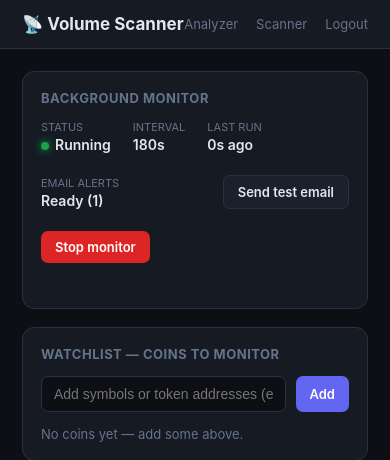
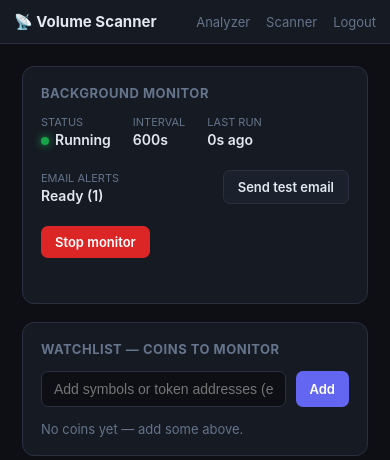
Before and after one commit to behzad1k/crypto1k, a Flask app: page /scanner in a window 390 px wide. Shown: the top 460 px of the page. Run offline with Flask 3, Linux system fonts and the light colour scheme; the visitor is signed in with stand-in values (Sample User, id 1); data comes from the database, SQL or seed files in the repository; data that the repository does not hold is empty.

Commit message:
start/stop button bug + header

```diff
--- a/scanner.py
+++ b/scanner.py
@@ -309,9 +309,17 @@ def scan_symbols(symbols: list) -> list:
                             'score': 0, 'is_alert': False, 'passes_filters': False})
         time.sleep(MONITOR['per_request_pause'])
     results.sort(key=lambda r: r.get('score', 0), reverse=True)
-    # Remember the most recent scan (manual or automated) for the live view
-    _last_run['at'] = datetime.now(timezone.utc).isoformat()
-    _last_run['results'] = results
+    # Persist the most recent scan (manual or automated) to shared state so the
+    # live view is consistent across all workers. The monitor loop overwrites
+    # this with a richer summary (alert/email counts) right after.
+    try:
+        db.set_monitor_last_run(
+            datetime.now(timezone.utc).isoformat(),
+            {'scanned': len(results)},
+            results,
+        )
+    except Exception as e:
+        logger.warning(f'Could not persist last scan: {e}')
     return results
 
 
--- a/scanner_config.py
+++ b/scanner_config.py
@@ -137,6 +137,6 @@ ALERTING = {
 
 MONITOR = {
     "enabled_on_start": True,  # auto-start the background loop when the app boots
-    "interval_seconds": 180,  # how often to re-scan the watchlist (3 min)
+    "interval_seconds": 600,  # how often to re-scan the watchlist (10 min)
     "per_request_pause": 0.4,  # polite pause between DexScreener calls
 }
--- a/templates/scanner.html
+++ b/templates/scanner.html
@@ -353,6 +353,20 @@
             /* Mobile: drop secondary columns and let the expand row (which holds
                the full summary) carry vol pace, buy/sell, liquidity & flags. */
             @media (max-width: 640px) {
+                /* Header: shrink and allow the nav links to wrap below the title
+                   on very narrow screens instead of overflowing. */
+                header {
+                    padding: 12px 14px;
+                    flex-wrap: wrap;
+                    gap: 6px 14px;
+                }
+                header h1 {
+                    font-size: 15px;
+                }
+                header .links {
+                    gap: 16px;
+                    font-size: 13px;
+                }
                 table {
                     font-size: 12px;
                 }
```
Also changed, not shown: templates/symbol.html (+21 -0 lines).
